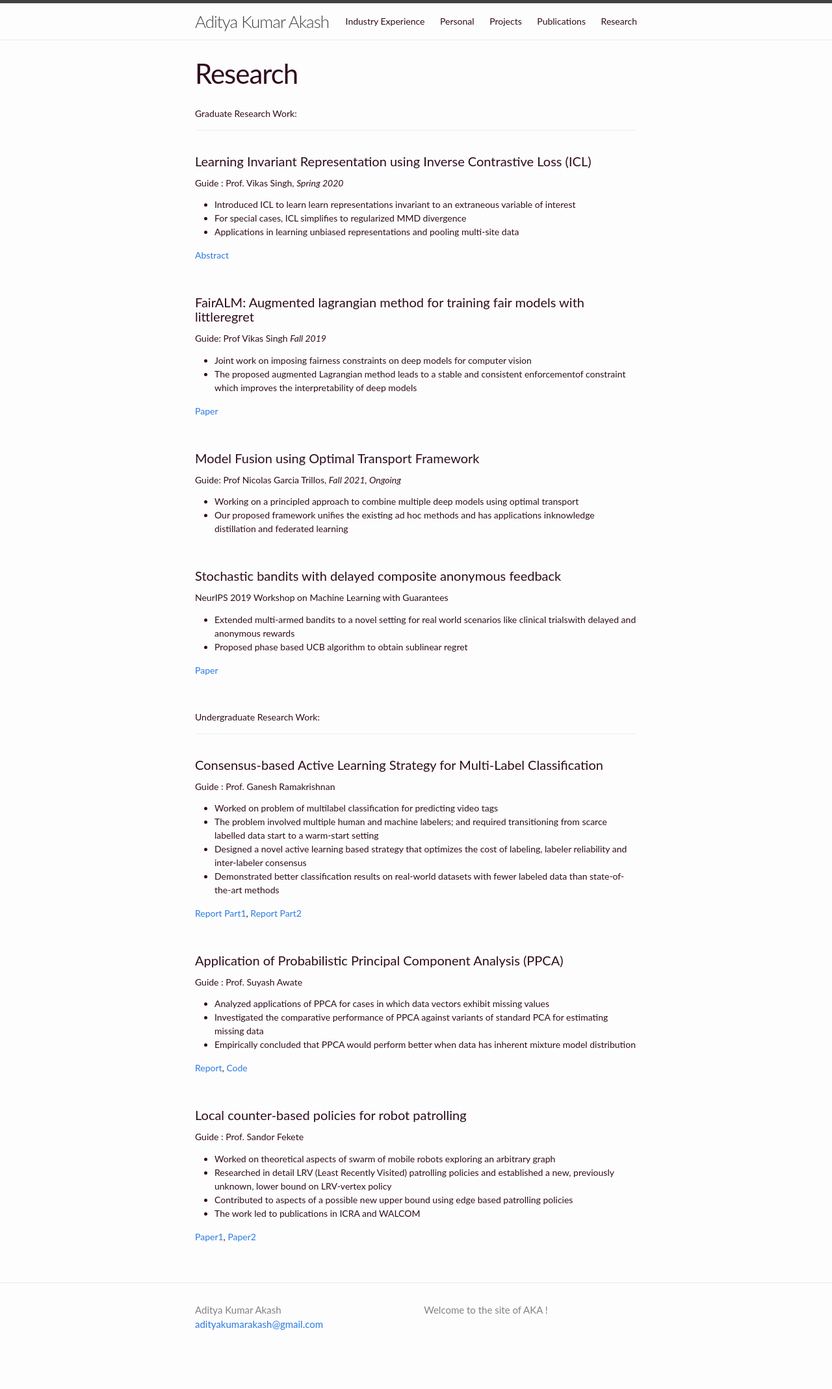
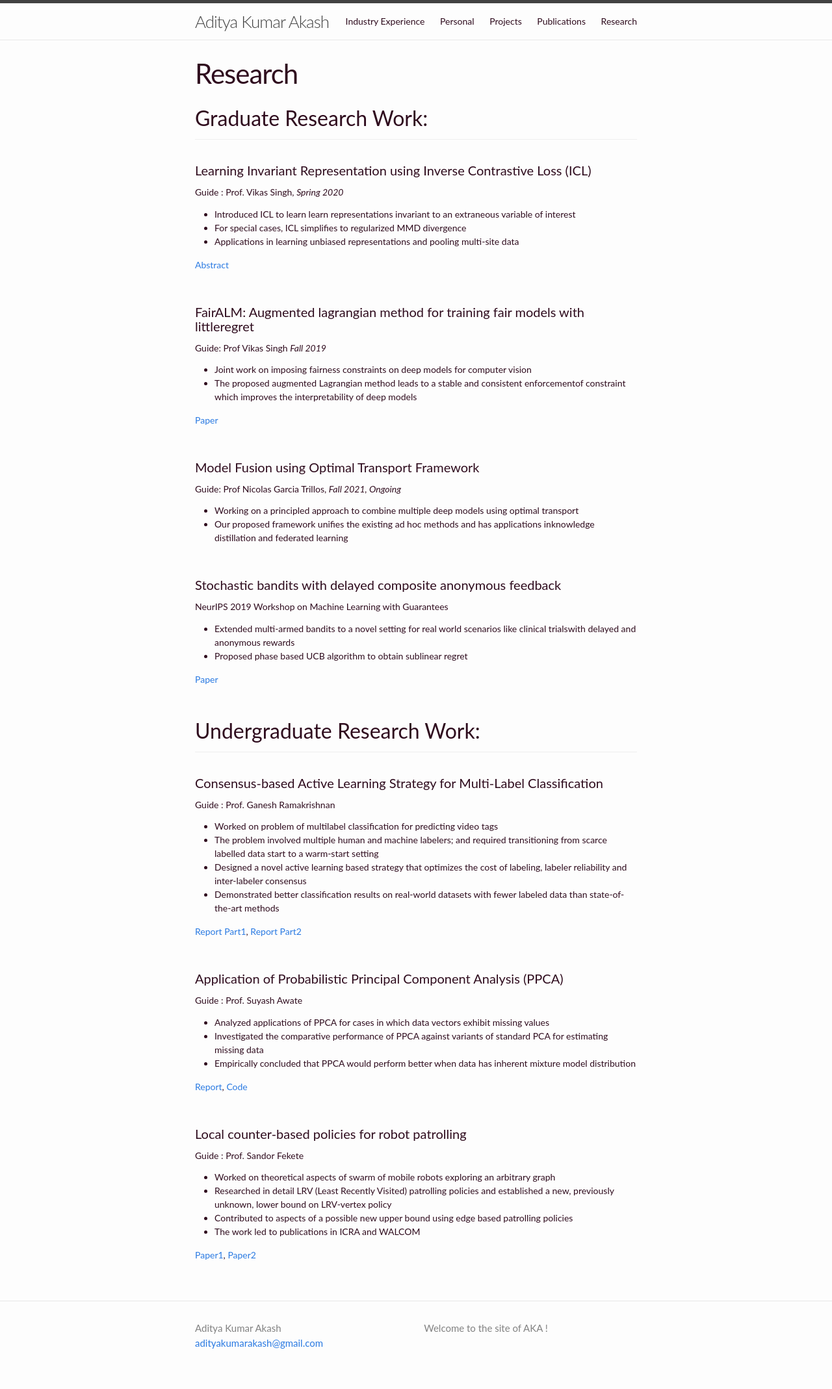
Before and after one commit to adityakumarakash/adityakumarakash.github.io, a Jekyll site: the page built from research.md, in a window 1280 px wide. Shown: the whole page at 65% size. Built offline with Jekyll 4.4.1, drawn with Linux system fonts in a browser that asks for light colours; before the commit the page ends 2110 px from its top, so only the background shows below that.

```diff
--- a/research.md
+++ b/research.md
@@ -4,7 +4,7 @@ title: Research
 permalink: /research/
 ---
 
-Graduate Research Work:
+## Graduate Research Work:
 
 ****
 <br>
@@ -44,7 +44,7 @@ Graduate Research Work:
 
 <br>
 
-Undergraduate Research Work:
+## Undergraduate Research Work:
 
 ****
 <br>
```
